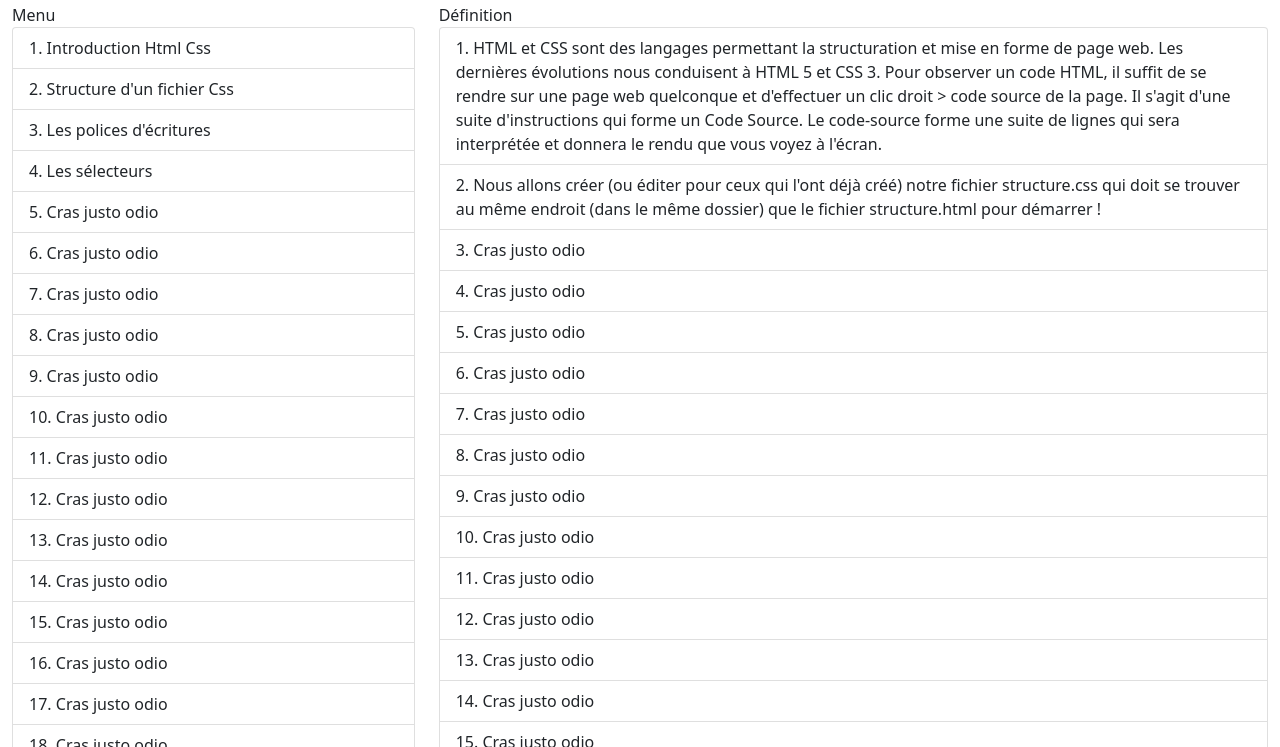
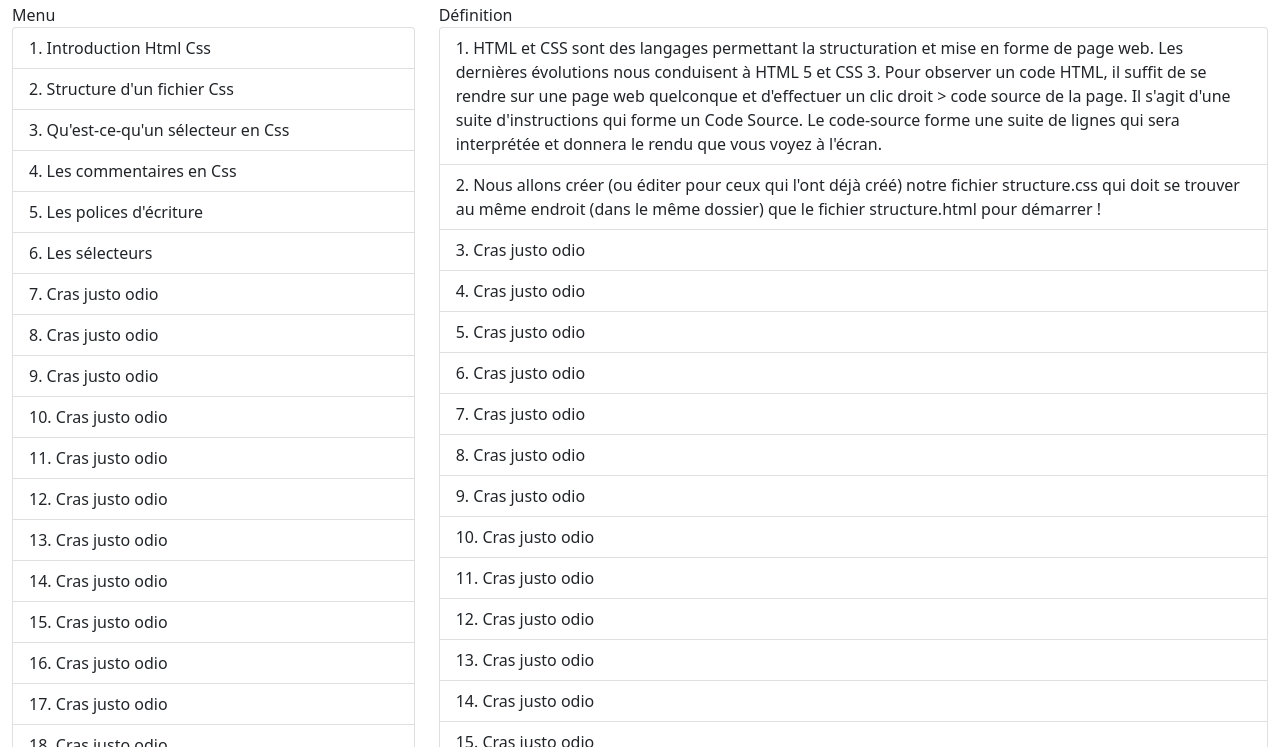
Before and after one commit to areverdy/tp_documentation_css, a plain HTML site: page index.html in a window 1280 px wide. Shown: the part 53-800 px from the top of the page. Drawn offline with nearby package versions, Linux system fonts and the light colour scheme.

Commit message:
complément menu

```diff
--- a/index.html
+++ b/index.html
@@ -21,10 +21,10 @@
             <ol class="list-group list-group-numbered">
                 <li class="list-group-item">Introduction Html Css</li>
                 <li class="list-group-item">Structure d'un fichier Css</li>
-                <li class="list-group-item">Les polices d'écritures</li>
+                <li class="list-group-item">Qu'est-ce-qu'un sélecteur en Css</li>
+                <li class="list-group-item">Les commentaires en Css</li>
+                <li class="list-group-item">Les polices d'écriture</li>
                 <li class="list-group-item">Les sélecteurs</li>
-                <li class="list-group-item">Cras justo odio</li>
-                <li class="list-group-item">Cras justo odio</li>
                 <li class="list-group-item">Cras justo odio</li>
                 <li class="list-group-item">Cras justo odio</li>
                 <li class="list-group-item">Cras justo odio</li>
```
